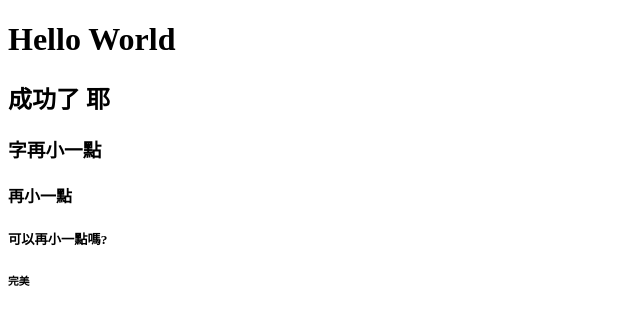
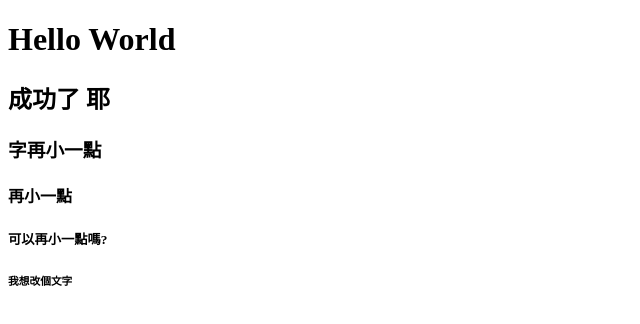
Before and after one commit to yuniwan/test231217, a plain HTML site: page index.html in a window 1280 px wide. Shown: the full height of the page, 0-640 px from the left. Drawn offline with Linux system fonts and the light colour scheme.

Commit message:
我想改個文字

```diff
--- a/index.html
+++ b/index.html
@@ -28,6 +28,6 @@
     <h3>字再小一點</h3>
     <h4>再小一點</h4>
     <h5>可以再小一點嗎?</h5>
-    <h6>完美</h6>
+    <h6>我想改個文字</h6>
 </body>
 </html>
```
